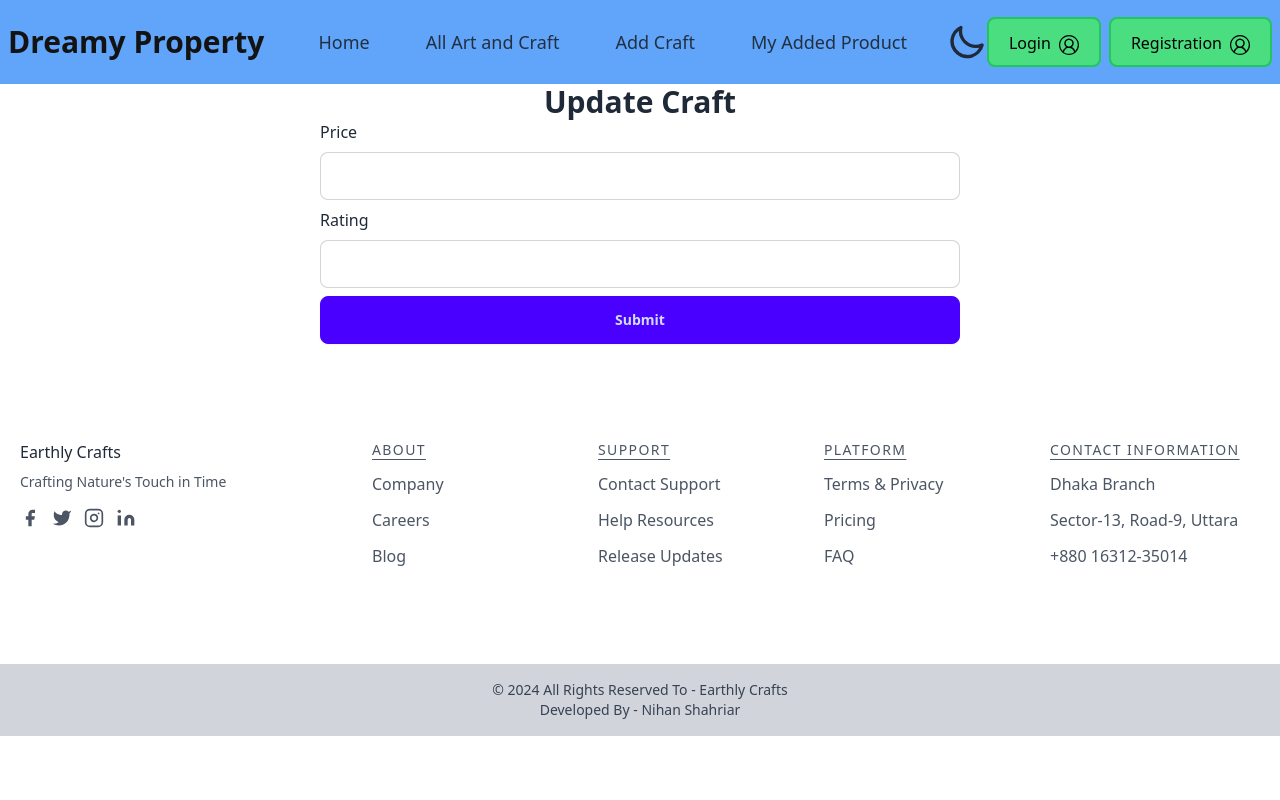
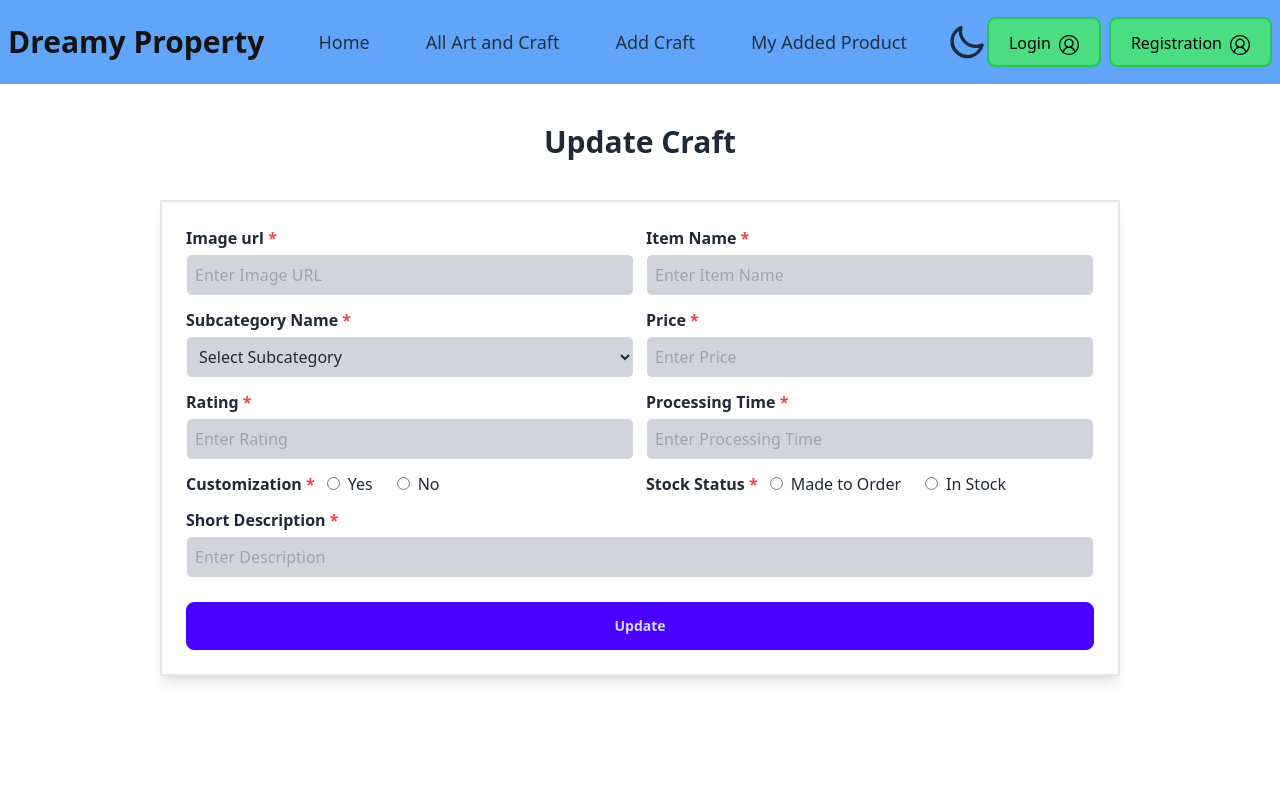
Before and after one commit to NihanShahriarPalock/EarthyCrafts_Client, a React (Vite) app: page /updateCraft/1 in a window 1280 px wide. Shown: the top 800 px of the page. Built offline with nearby package versions, Linux system fonts and the light colour scheme; no server answers.

Commit message:
Update Craft Design Changed

```diff
--- a/src/pages/AddCraft.jsx
+++ b/src/pages/AddCraft.jsx
@@ -1,6 +1,6 @@
 // import { toast } from "react-toastify";
 import UseAuth from "../hooks/UseAuth";
-import { toast, ToastBar } from "react-hot-toast";
+import { toast } from "react-hot-toast";
 
 const AddCraft = () => {
   const { user } = UseAuth() || {};
--- a/src/pages/AllArtAndCraft.jsx
+++ b/src/pages/AllArtAndCraft.jsx
@@ -4,29 +4,29 @@ const AllArtAndCraft = () => {
   const crafts = useLoaderData();
 
   return (
-    <div className='container mx-auto px-4 py-8'>
-      <h2 className='text-2xl font-bold mb-4 text-center py-4'>All Art and Craft Items</h2>
+    <div className='container mx-auto px-4 py-8 bg-slate-50'>
+      <h2 className='text-2xl font-bold mb-4 text-center text-black py-4'>All Art and Craft Items</h2>
       <div className='overflow-x-auto'>
         <table className='w-full table-auto'>
           <thead>
             <tr className='bg-gray-200'>
-              <th className='py-2'>Item Name</th>
-              <th className='py-2'>Subcategory Name</th>
-              <th className='py-2'>Customization</th>
-              <th className='py-2'>View Details</th>
+              <th className='py-2 text-black'>Item Name</th>
+              <th className='py-2 text-black'>Subcategory Name</th>
+              <th className='py-2 text-black'>Customization</th>
+              <th className='py-2 text-black'>View Details</th>
             </tr>
           </thead>
           <tbody>
             {crafts.map((craft, index) => (
               <tr
                 key={index}
-                className={index % 2 === 0 ? "bg-gray-100" : "bg-white"}>
-                <td className='border py-2 text-center'>{craft.item_name}</td>
-                <td className='border py-2 text-center'>{craft.subcategory_Name}</td>
-                <td className='border py-2 text-center'>{craft.customization}</td>
-                <td className='border py-2'>
+                className={index % 2 === 0 ? "bg-gray-300" : "bg-white"}>
+                <td className='border py-2 text-black text-center'>{craft.item_name}</td>
+                <td className='border py-2 text-black text-center'>{craft.subcategory_Name}</td>
+                <td className='border py-2 text-black text-center'>{craft.customization}</td>
+                <td className='border py-2 text-black'>
                   <Link to={`/crafts/${craft._id}`}>
-                    <p className='btn btn-primary flex justify-center items-center'>
+                    <p className='text-blue-500 font-bold  flex justify-center items-center'>
                       View Details
                     </p>
                   </Link>
--- a/src/pages/MyCraft.jsx
+++ b/src/pages/MyCraft.jsx
@@ -1,8 +1,7 @@
 import { useEffect, useState } from "react";
 import UseAuth from "../hooks/UseAuth";
 import Swal from "sweetalert2";
-import { toast } from "react-toastify";
-import { Link } from "react-router-dom";
+import {  NavLink } from "react-router-dom";
 
 const MyCraft = () => {
   const [crafts, setCrafts] = useState([]);
@@ -45,7 +44,7 @@ const MyCraft = () => {
                 icon: "success",
               });
             }
-            toast.success("Delete Successfully");
+
             setControl(!control);
           });
       }
@@ -63,34 +62,78 @@ const MyCraft = () => {
 
   return (
     <div>
-      <h2>My Craft List</h2>
+      <h2 className='my-10 text-center font-bold text-2xl lg:text-4xl'>
+        My Added Craft Product List
+      </h2>
 
-      <select value={filterValue} onChange={handleFilterChange}>
-        <option value='all'>All</option>
+      <div className='flex justify-center items-center mb-8'>
+        <select
+          className='select select-bordered w-full max-w-xs  '
+          value={filterValue}
+          onChange={handleFilterChange}>
+          <option value='all'>Show All Product</option>
           <option value='yes'>Customized</option>
           <option value='no'>Non-customized</option>
         </select>
+      </div>
 
+      <div className='grid grid-cols-1 md:grid-cols-2 lg:grid-cols-3  gap-8'>
         {filteredCrafts.map((p, index) => (
-        <div className='border-2 border-red-600' key={index}>
-          <div className='flex flex-col gap-4'>
-            <h1>Item name : {p.item_name}</h1>
-            <h1>Price : {p.price}</h1>
-            <h1>Rating name : {p.rating}</h1>
-            <h1>Customization : {p.customization}</h1>
+          <div key={index} className='relative mx-auto w-full'>
+            <div className='shadow-md p-4 rounded-lg bg-white'>
+              <div className='flex justify-center relative rounded-lg overflow-hidden h-52'>
+                <div className='w-full'>
+                  <img
+                    src={p.image}
+                    alt='Image'
+                    className='object-cover w-full h-52'
+                  />
                 </div>
-          <div>
+              </div>
+              <div className='space-y-3'>
+                <h3 className='text-xl font-semibold'>{p.item_name}</h3>
+                <p className='text-gray-600'>
+                  Sub Category Name: {p.subcategory_Name}
+                </p>
+                <p className='text-gray-600'>Stock Status : {p.stockStatus}</p>
+
+                <div className='flex justify-between'>
+                  <p className='text-lg text-blue-500  font-semibold '>
+                    Price : {p.price}
+                  </p>
+                  <p className='text-lg text-blue-500  font-semibold'>
+                    Rating : {p.rating}
+                  </p>
+                </div>
+                <p className='flex items-center'>
+                  <span className='text-gray-600 mr-1'>Customization : </span>
+                  <span
+                    className={`${
+                      p.customization === "yes"
+                        ? "text-green-500"
+                        : "text-red-500"
+                    }`}>
+                    {p.customization}
+                  </span>
+                </p>
+
+                <div className='flex gap-2'>
+                  <NavLink
+                    to={`/updateCraft/${p._id}`}
+                    className='btn btn-warning w-1/2'>
+                    <span>Update</span>
+                  </NavLink>
                   <button
                     onClick={() => handleDelete(p._id)}
-              className='btn btn-error'>
+                    className='btn btn-error w-1/2'>
                     Delete
                   </button>
-            <Link to={`/updateCraft/${p._id}`}>
-              <button className='btn btn-warning'>Update</button>{" "}
-            </Link>
+                </div>
+              </div>
             </div>
           </div>
         ))}
+      </div>
     </div>
   );
 };
--- a/src/pages/UpdateCraft.jsx
+++ b/src/pages/UpdateCraft.jsx
@@ -1,5 +1,5 @@
 import { useEffect, useState  } from "react";
-import {  Navigate, useParams } from "react-router-dom";
+import {  useParams } from "react-router-dom";
 
 const UpdateCraft = () => {
   const { id } = useParams();
@@ -14,43 +14,207 @@ const UpdateCraft = () => {
       });
   }, [id]);
 
+
   const handleUpdateCraft = (e) => {
     e.preventDefault();
+    const item_name = e.target.item_name.value;
+    const subcategory_Name = e.target.subcategory_Name.value;
+    const short_description = e.target.short_description.value;
     const price = e.target.price.value;
+    const image = e.target.image.value;
     const rating = e.target.rating.value;
-    const info = { price, rating };
+    const processing_time = e.target.processing_time.value;
+    const customization = e.target.customization.value;
+    const stockStatus = e.target.stockStatus.value;
+
+    const info = {
+      item_name,
+      subcategory_Name,
+      short_description,
+      price,
+      image,
+      rating,
+      processing_time,
+      customization,
+      stockStatus,
+    };
     console.log(info);
     fetch(`http://localhost:5000/updateCraft/${id}`, {
       method: "PUT",
       headers: { "Content-type": "application/json" },
       body: JSON.stringify(info),
     });
-     <Navigate to="/"></Navigate>
+
   };
 
+
+
+
   return (
-    <div>
-      <h1 className='text-center font-semibold text-3xl'>Update Craft</h1>
+    <div className='w-full lg:w-3/4  mx-auto my-10'>
+      <h1 className='text-center font-semibold text-3xl mb-10'>Update Craft</h1>
       <form
-        className='flex flex-col gap-2 w-1/2 mx-auto'
+        className='grid grid-cols-1 md:grid-cols-2 gap-3  shadow-lg p-2 lg:p-6 border-2 border-gray-200'
         onSubmit={handleUpdateCraft}>
-        Price{" "}
+
+        <div className='flex flex-col gap-1'>
+          <label className='font-semibold'>
+            Image url <span className='text-red-500'>&#42;</span>
+          </label>
+          <input
+            className='border-[1px] border-white bg-cover bg-no-repeat image-full w-full  bg-gray-300 p-2 rounded-md'
+            placeholder='Enter Image URL'
+            name='image'
+            type='text'
+            defaultValue={craft.image}
+          />
+        </div>
+
+        <div className='flex flex-col gap-1'>
+          <label className='font-semibold'>
+            Item Name <span className='text-red-500'>&#42;</span>
+          </label>
+          <input
+            className='border-[1px] border-white   bg-gray-300 p-2 rounded-md'
+            placeholder='Enter Item Name'
+            defaultValue={craft.item_name}
+            name='item_name'
+            type='text'
+            />
+        </div>
+
+        <div className='flex flex-col gap-1'>
+          <label className='font-semibold'>
+            Subcategory Name <span className='text-red-500'>&#42;</span>
+          </label>
+          <select
+            className='border-[1px] border-white bg-gray-300 p-2 rounded-md'
+            name='subcategory_Name'>
+            <option value=''>Select Subcategory</option>
+            <option value='Wooden Furniture & Sculptures'>
+              Wooden Furniture & Sculptures
+            </option>
+            <option value='Wooden Home Decor'>Wooden Home Decor</option>
+            <option value='Wooden Utensils and Kitchenware'>
+              Wooden Utensils and Kitchenware
+            </option>
+            <option value='Jute Home Decor'>Jute Home Decor</option>
+            <option value='Jute Kitchenware & utensils'>
+              Jute Kitchenware & utensils
+            </option>
+            <option value='Jute and wooden jewellery'>
+              Jute and wooden jewellery
+            </option>
+          </select>
+        </div>
+
+        <div className='flex flex-col gap-1'>
+          <label className='font-semibold'>
+            Price <span className='text-red-500'>&#42;</span>
+          </label>
+          <input
+            className='border-[1px] border-white   bg-gray-300 p-2 rounded-md'
+            placeholder='Enter Price'
+            defaultValue={craft.price}
+            name='price'
+            type='text'
+          />
+        </div>
+
+        <div className='flex flex-col gap-1'>
+          <label className='font-semibold'>
+            Rating <span className='text-red-500'>&#42;</span>
+          </label>
+          <input
+            className='border-[1px] border-white   bg-gray-300 p-2 rounded-md'
+            placeholder='Enter Rating'
+            defaultValue={craft.rating}
+            name='rating'
+            type='text'
+          />
+        </div>
+
+        <div className='flex flex-col gap-1'>
+          <label className='font-semibold'>
+            Processing Time <span className='text-red-500'>&#42;</span>
+          </label>
+          <input
+            className='border-[1px] border-white   bg-gray-300 p-2 rounded-md'
+            placeholder='Enter Processing Time'
+            defaultValue={craft.processing_time}
+            name='processing_time'
+            type='text'
+          />
+        </div>
+
+        <div className='flex flex-row gap-1  items-center'>
+          <label className='font-semibold'>
+            Customization <span className='text-red-500'>&#42;</span>
+          </label>
+
+          <label>
+            <input
+              type='radio'
+              value='yes'
+              className='input-radio mx-2'
+              name='customization'
+            />
+            Yes
+          </label>
+          <label className='ml-3'>
+            <input
+              type='radio'
+              value='no'
+              className='input-radio mx-2'
+              name='customization'
+            />
+            No
+          </label>
+        </div>
+
+        <div className='flex flex-row gap-1  items-center'>
+          <label className='font-semibold'>
+            Stock Status <span className='text-red-500'>&#42;</span>
+          </label>
+
+          <label>
+            <input
+              type='radio'
+              value='madeToOrder'
+              className='input-radio mx-2'
+              name='stockStatus'
+            />
+            Made to Order
+          </label>
+          <label className='ml-3'>
+            <input
+              type='radio'
+              value='inStock'
+              className='input-radio mx-2'
+              name='stockStatus'
+            />
+            In Stock
+          </label>
+        </div>
+
+        <div className='flex flex-col gap-1 col-span-1 md:col-span-2'>
+          <label className='font-semibold'>
+            Short Description <span className='text-red-500'>&#42;</span>
+          </label>
+          <input
+            className='border-[1px] border-white   bg-gray-300 p-2 rounded-md'
+            placeholder='Enter Description'
+            name='short_description'
+            type='text'
+            defaultValue={craft.short_description}
+          />
+        </div>
+        <div></div>
         <input
-          className='input input-bordered'
-          type='text'
-          name='price'
-          id=''
-          defaultValue={craft.price}
+          className='btn btn-primary flex flex-col gap-1 col-span-1 md:col-span-2'
+          type='submit'
+          value='Update'
         />
-        Rating{" "}
-        <input
-          className='input input-bordered'
-          type='text'
-          name='rating'
-          id=''
-          defaultValue={craft.rating}
-        />
-        <input className='btn btn-primary' type='submit' value='Submit' />
       </form>
     </div>
   );
```
Lines whose indentation alone changed are shown as unchanged.
